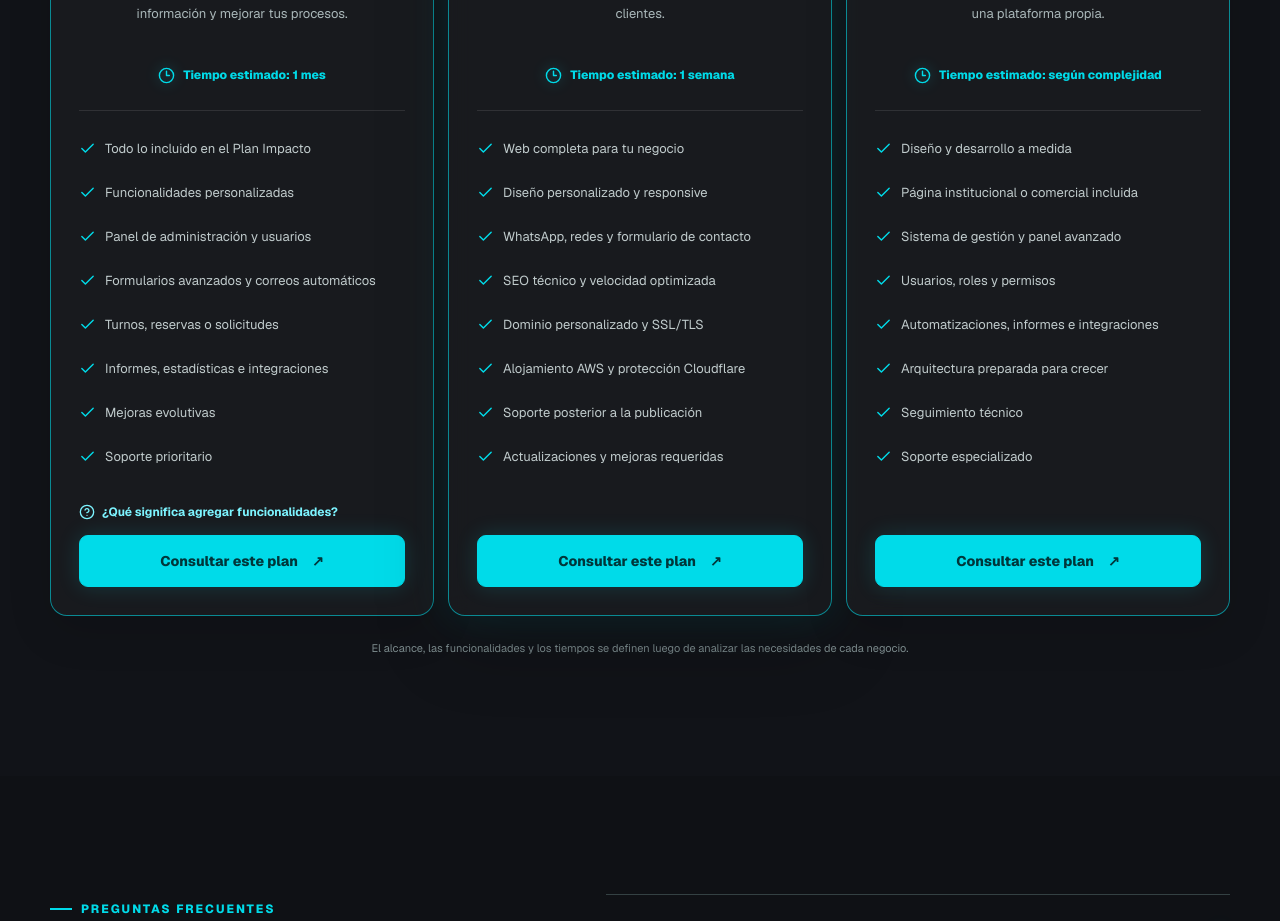
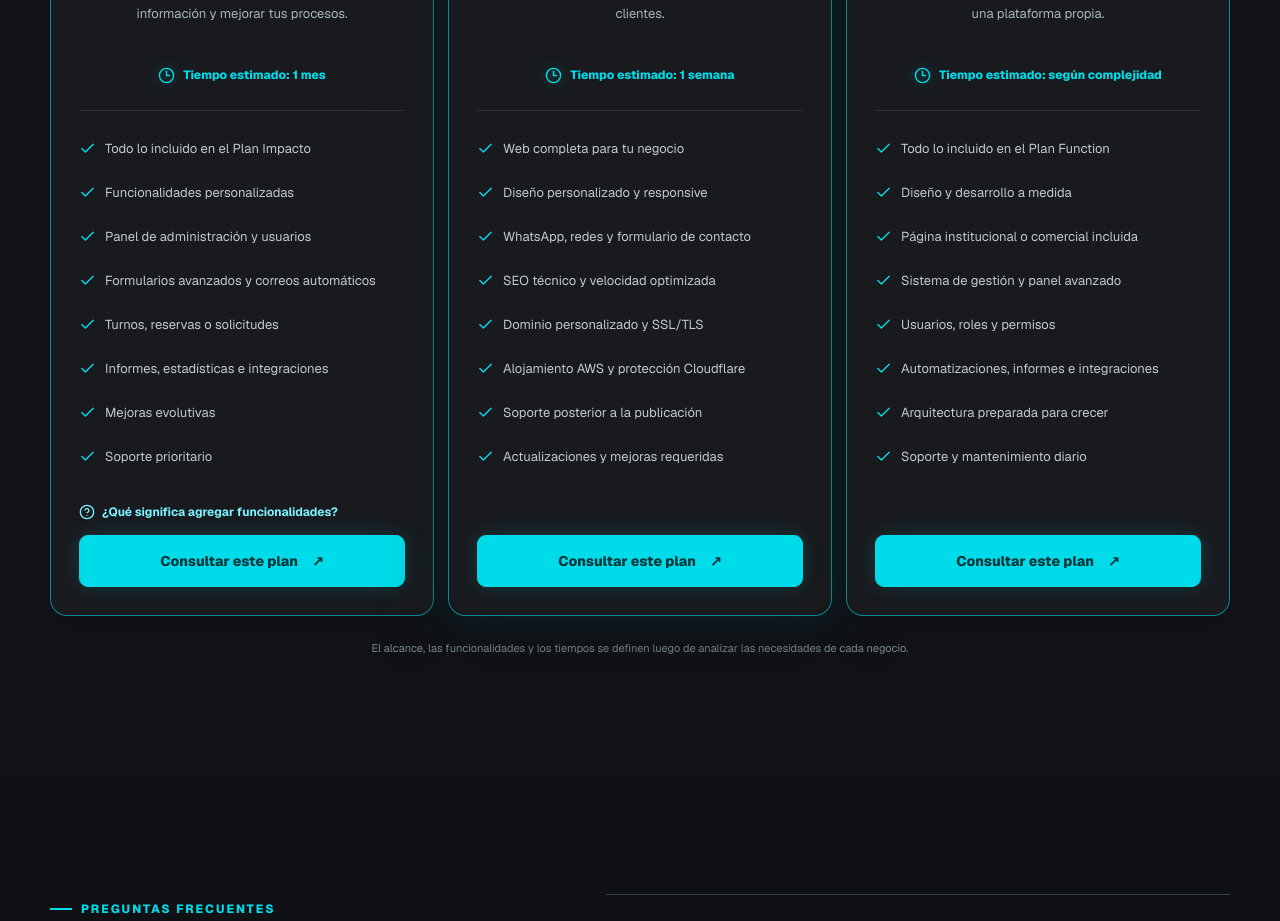
Before and after one commit to hberrino/hbdigitalstudio, a Next.js app: page / in a window 1280 px wide. Shown: the part 7160-8081 px from the top of the page. Built offline with nearby package versions, Linux system fonts and the light colour scheme.

Commit message:
Actualiza los beneficios del Plan System

```diff
--- a/app/data/plans.js
+++ b/app/data/plans.js
@@ -25,7 +25,7 @@ export const plans = [
     eyebrow: "Un sistema completo desarrollado a medida",
     description: "Una solución integral para digitalizar procesos, administrar operaciones o centralizar información en una plataforma propia.",
     timeline: "Tiempo estimado: según complejidad",
-    features: ["Diseño y desarrollo a medida", "Página institucional o comercial incluida", "Sistema de gestión y panel avanzado", "Usuarios, roles y permisos", "Automatizaciones, informes e integraciones", "Arquitectura preparada para crecer", "Seguimiento técnico", "Soporte especializado"],
+    features: ["Todo lo incluido en el Plan Function", "Diseño y desarrollo a medida", "Página institucional o comercial incluida", "Sistema de gestión y panel avanzado", "Usuarios, roles y permisos", "Automatizaciones, informes e integraciones", "Arquitectura preparada para crecer", "Soporte y mantenimiento diario"],
     message: "Hola, quiero consultar sobre el Plan System.",
   },
 ];
```
